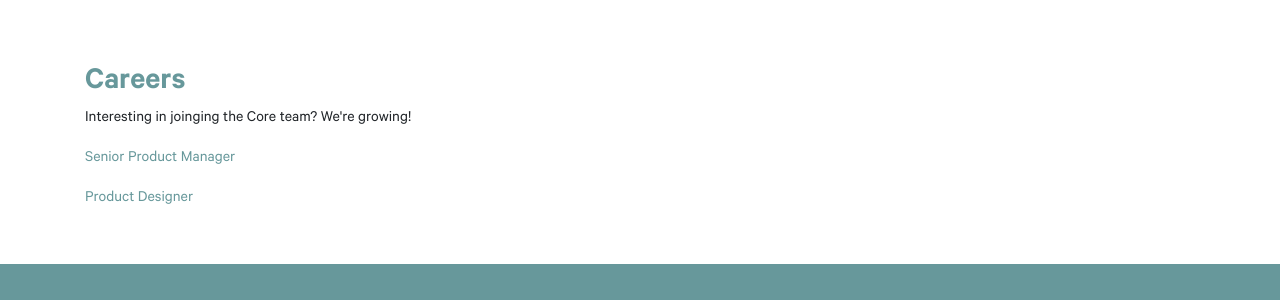
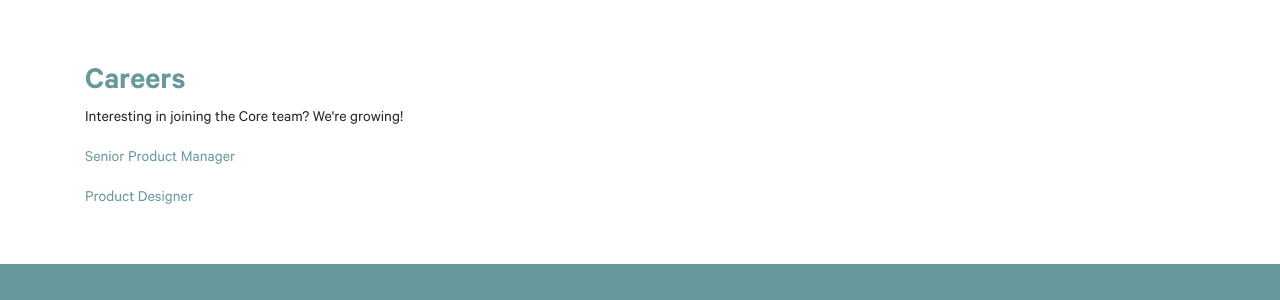
Before and after one commit to bencore/corewellness, a Jekyll site: the page built from about.html, in a window 1280 px wide and 900 px high, scrolled down 1741 px. Shown: the part 276-576 px from the top of the window. Built offline with Jekyll 4.4.1, drawn with Linux system fonts in a browser that asks for light colours; nearby versions of some CDN libraries; comment, search, counter and statistics services are not loaded.

Commit message:
Typo fix
Fixed typos

```diff
--- a/about.html
+++ b/about.html
@@ -116,7 +116,7 @@ layout: default
 <section id="careers">
   <div class="container">
     <h2>Careers</h2>
-    <p>Interesting in joinging the Core team? We're growing!</p>
+    <p>Interesting in joining the Core team? We're growing!</p>
     <p><a href="seniorpm.html">Senior Product Manager</a></p>
     <p><a href="productdesigner.html">Product Designer</a></p>
   </div>
--- a/howitworks.html
+++ b/howitworks.html
@@ -56,7 +56,7 @@ layout: default
       <div class="col-md-6">
         <div class="info-text-left">
           <h1>Meditation measured.</h1>
-          <p>Looking at your heart is a great way to understand your stress levels and overall health. During each meditation, Core’s biosensors measure Electrocardiogram (EKG), a highly accurate way to view your heart and nervous system's response to meditation. After your session, you’ll see health metrics important to understanding your meditation, like Heart Rate Variability. Heart Rate, and Calm time.</p>
+          <p>Looking at your heart is a great way to understand your stress levels and overall health. During each meditation, Core’s biosensors measure Electrocardiogram (EKG), a highly accurate way to view your heart's and nervous system's response to meditation. After your session, you’ll see health metrics important to understanding your meditation, like Heart Rate Variability, Heart Rate, and Calm time.</p>
         </div>
       </div>
     </div>
```
Also changed, not shown: other parts of howitworks.html (+1 -1 lines).
